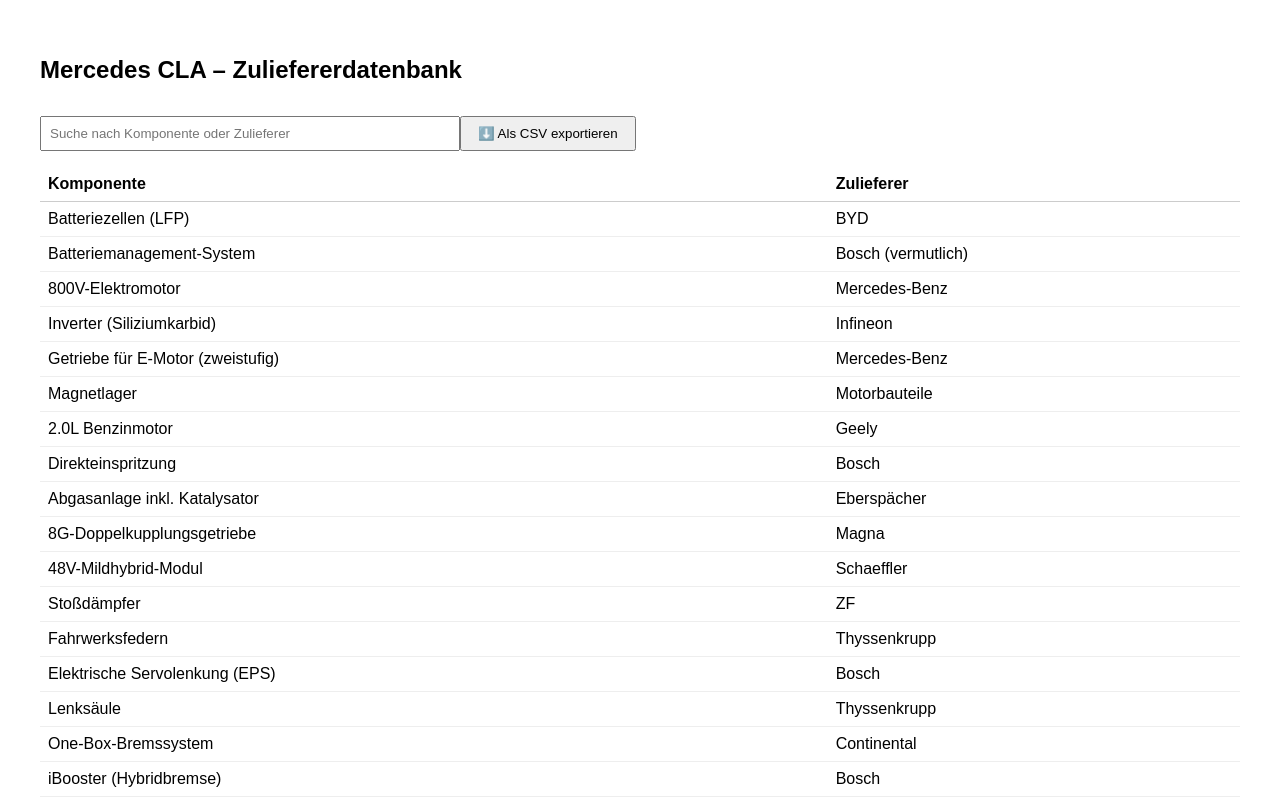
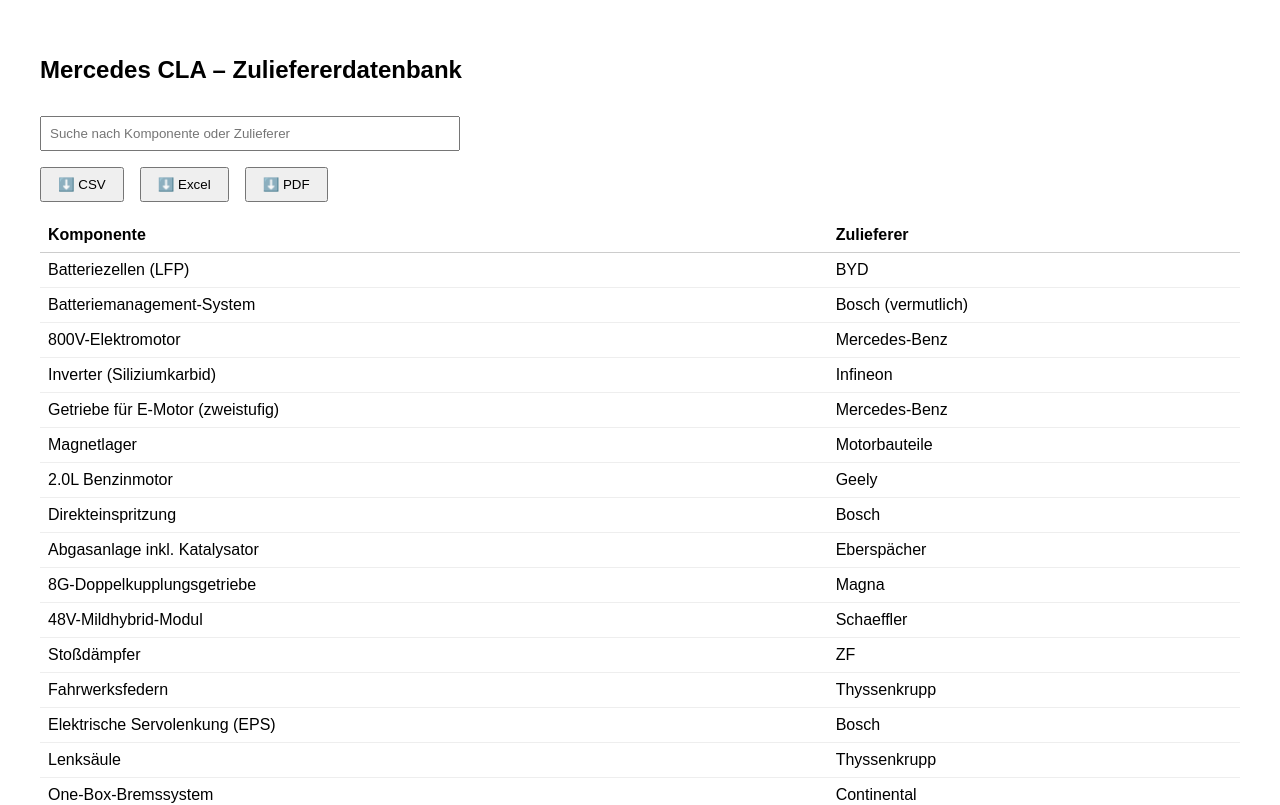
Before and after one commit to Voland1807/zulieferer-datenbank, a React (Vite) app: page / in a window 1280 px wide. Shown: the top 805 px of the page. Built offline with nearby package versions, Linux system fonts and the light colour scheme.

Commit message:
Update App.jsx

```diff
--- a/src/App.jsx
+++ b/src/App.jsx
@@ -1,5 +1,8 @@
 import { useEffect, useState } from "react";
 import Papa from "papaparse";
+import * as XLSX from "xlsx";
+import jsPDF from "jspdf";
+import "jspdf-autotable";
 
 export default function App() {
   const [data, setData] = useState([]);
@@ -36,6 +39,24 @@
     a.click();
   };
 
+  const exportToExcel = () => {
+    const worksheet = XLSX.utils.json_to_sheet(filtered);
+    const workbook = XLSX.utils.book_new();
+    XLSX.utils.book_append_sheet(workbook, worksheet, "Zulieferer");
+    XLSX.writeFile(workbook, "zulieferer_cla.xlsx");
+  };
+
+  const exportToPDF = () => {
+    const doc = new jsPDF();
+    doc.text("Zulieferer Mercedes CLA", 14, 16);
+    doc.autoTable({
+      startY: 22,
+      head: [["Komponente", "Zulieferer"]],
+      body: filtered.map((row) => [row["Konkrete Komponente"], row["Zulieferer"]]),
+    });
+    doc.save("zulieferer_cla.pdf");
+  };
+
   return (
     <div style={{ padding: "2rem", fontFamily: "Arial" }}>
       <h1 style={{ fontSize: "1.5rem", fontWeight: "bold" }}>Mercedes CLA – Zuliefererdatenbank</h1>
@@ -48,9 +69,11 @@
         style={{ padding: "0.5rem", margin: "1rem 0", width: "100%", maxWidth: "400px" }}
       />
 
-      <button onClick={downloadCSV} style={{ marginBottom: "1rem", padding: "0.5rem 1rem" }}>
-        ⬇️ Als CSV exportieren
-      </button>
+      <div style={{ marginBottom: "1rem", display: "flex", gap: "1rem", flexWrap: "wrap" }}>
+        <button onClick={downloadCSV} style={{ padding: "0.5rem 1rem" }}>⬇️ CSV</button>
+        <button onClick={exportToExcel} style={{ padding: "0.5rem 1rem" }}>⬇️ Excel</button>
+        <button onClick={exportToPDF} style={{ padding: "0.5rem 1rem" }}>⬇️ PDF</button>
+      </div>
 
       <table style={{ width: "100%", borderCollapse: "collapse" }}>
         <thead>
```
